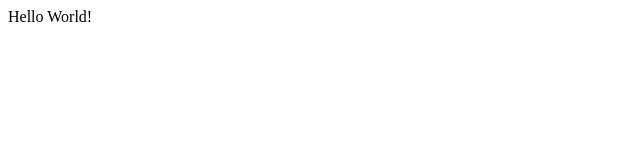
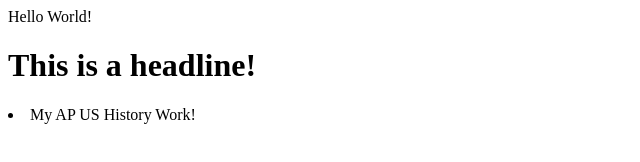
Before and after one commit to parvisfarzin/parvisfarzin.github.io, a plain HTML site: page index.html in a window 1280 px wide. Shown: the whole page, without its empty margins (0-640 px from the left). Drawn offline with Linux system fonts and the light colour scheme.

Commit message:
Headline

```diff
--- a/index.html
+++ b/index.html
@@ -1 +1,5 @@
 Hello World!
+<H1>This is a headline!</H1>
+<li>
+    My AP US History Work!
+</li>
```
